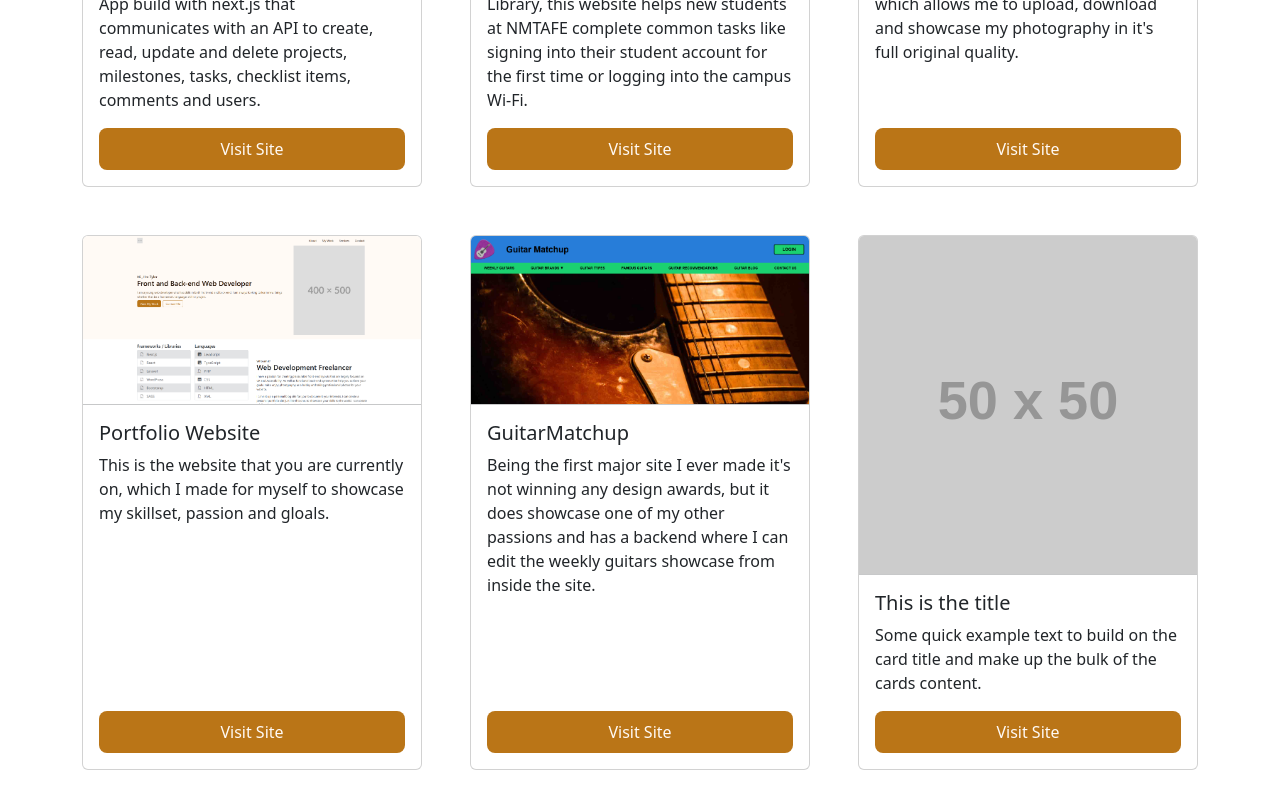
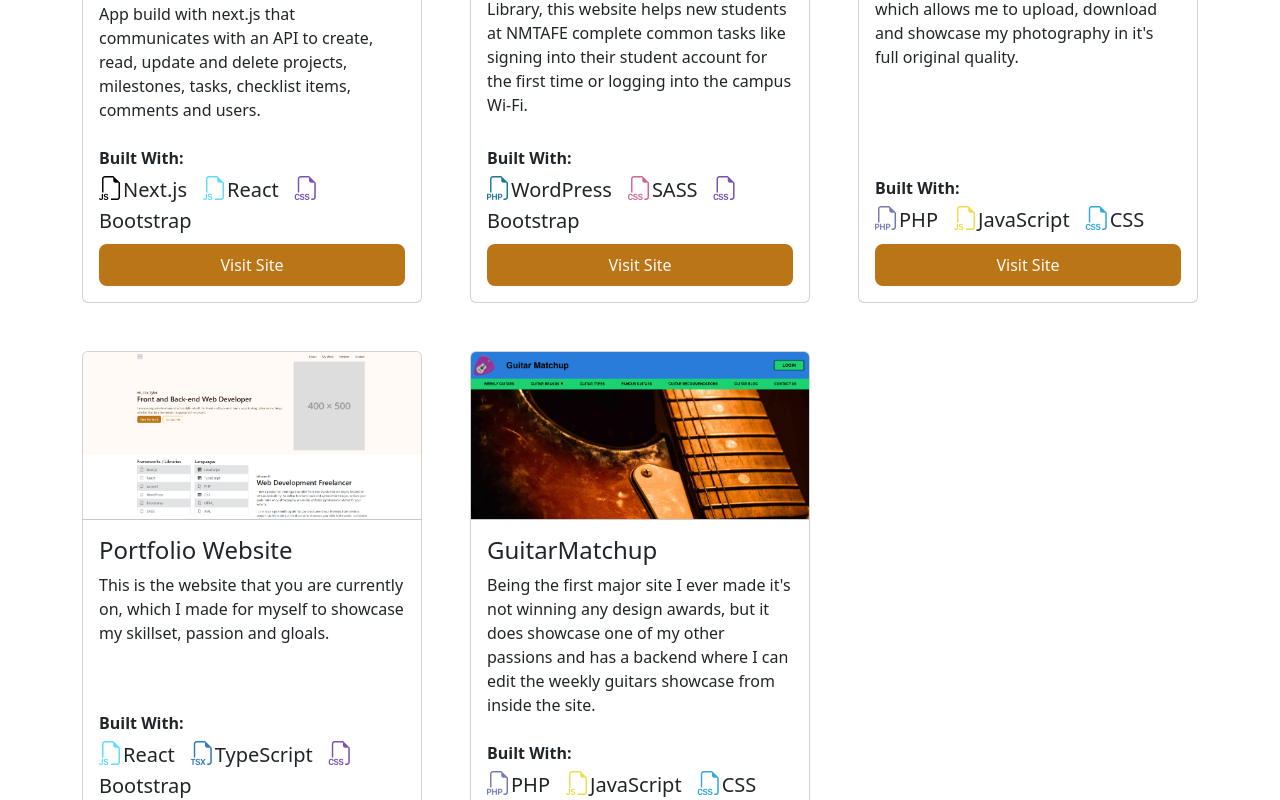
Before and after one commit to Tyler-de-Wit/portfolio-site-react, a React (Vite) app: page / in a window 1280 px wide. Shown: the part 1660-2460 px from the top of the page. Built offline with nearby package versions, Linux system fonts and the light colour scheme.

Commit message:
feat: Add the tools that were used to build each project to the project cards and give them their brand colours

```diff
--- a/src/App.css
+++ b/src/App.css
@@ -51,3 +51,32 @@ header {
   background-color: var(--links);
   border: 1px solid transparent;
 }
+
+/* Brand Text Colours */
+.text-bootstrap {
+  color: #7952b3;
+}
+.text-js {
+  color: #f0db4f;
+}
+.text-wordpress {
+  color: #21759b;
+}
+.text-sass {
+  color: #cc6699;
+}
+.text-php {
+  color: #777bb3;
+}
+.text-react {
+  color: #61dbfb;
+}
+.text-next {
+  color: #000000;
+}
+.text-css {
+  color: #33a9dc;
+}
+.text-ts {
+  color: #3178c6;
+}
--- a/src/components/MyWorkSection.tsx
+++ b/src/components/MyWorkSection.tsx
@@ -18,15 +18,27 @@ const MyWorkSection = () => {
                 </a>
                 <hr className="m-0" />
                 <div className="card-body d-flex flex-column">
-                  <h3 className="card-title fs-5">{project.title}</h3>
+                  <h3 className="card-title fs-4">{project.title}</h3>
                   <p className="card-text">{project.text}</p>
+                  <div className="mt-auto">
+                    <div className="mb-2 mt-2">
+                      <span className="fw-semibold">Built With:</span>
+                      <br />
+                      {project.projectSkills.map((skill) => (
+                        <span key={skill.skillName} className="me-3 fs-5">
+                          <i className={`${skill.skillIcon} fs-4`}></i>
+                          {skill.skillName}
+                        </span>
+                      ))}
+                    </div>
                     <a
                       href={project.linkHref}
-                    className="btn button-link mt-auto"
+                      className="btn button-link w-100"
                       target="_blank"
                     >
                       {project.linkText}
                     </a>
+                  </div>
                 </div>
               </div>
             </div>
--- a/src/data/projectCards.ts
+++ b/src/data/projectCards.ts
@@ -6,6 +6,12 @@ interface Project {
   text: string;
   linkHref: string;
   linkText: string;
+  projectSkills: ProjectSkill[];
+}
+
+interface ProjectSkill {
+  skillIcon: string;
+  skillName: string;
 }
 
 const projectCards: Project[] = [
@@ -17,6 +23,20 @@ const projectCards: Project[] = [
     text: "App build with next.js that communicates with an API to create, read, update and delete projects, milestones, tasks, checklist items, comments and users.",
     linkHref: "https://at3-web-app-using-frameworks-tyler.vercel.app/",
     linkText: "Visit Site",
+    projectSkills: [
+      {
+        skillIcon: "bi bi-filetype-js text-next",
+        skillName: "Next.js",
+      },
+      {
+        skillIcon: "bi bi-filetype-js text-react",
+        skillName: "React",
+      },
+      {
+        skillIcon: "bi bi-filetype-css text-bootstrap",
+        skillName: "Bootstrap",
+      },
+    ],
   },
   {
     id: 2,
@@ -26,6 +46,20 @@ const projectCards: Project[] = [
     text: "Built specifically for a client at the NMT Library, this website helps new students at NMTAFE complete common tasks like signing into their student account for the first time or logging into the campus Wi-Fi.",
     linkHref: "https://mytafespace.screencraft.net.au/",
     linkText: "Visit Site",
+    projectSkills: [
+      {
+        skillIcon: "bi bi-filetype-php text-wordpress",
+        skillName: "WordPress",
+      },
+      {
+        skillIcon: "bi bi-filetype-css text-sass",
+        skillName: "SASS",
+      },
+      {
+        skillIcon: "bi bi-filetype-css text-bootstrap",
+        skillName: "Bootstrap",
+      },
+    ],
   },
   {
     id: 3,
@@ -35,6 +69,20 @@ const projectCards: Project[] = [
     text: "This is a site that I made for myself which allows me to upload, download and showcase my photography in it's full original quality.",
     linkHref: "https://tilspics.com",
     linkText: "Visit Site",
+    projectSkills: [
+      {
+        skillIcon: "bi bi-filetype-php text-php",
+        skillName: "PHP",
+      },
+      {
+        skillIcon: "bi bi-filetype-js text-js",
+        skillName: "JavaScript",
+      },
+      {
+        skillIcon: "bi bi-filetype-css text-css",
+        skillName: "CSS",
+      },
+    ],
   },
   {
     id: 4,
@@ -44,6 +92,20 @@ const projectCards: Project[] = [
     text: "This is the website that you are currently on, which I made for myself to showcase my skillset, passion and gloals.",
     linkHref: "https://tylerdewit.com",
     linkText: "Visit Site",
+    projectSkills: [
+      {
+        skillIcon: "bi bi-filetype-js text-react",
+        skillName: "React",
+      },
+      {
+        skillIcon: "bi bi-filetype-tsx text-ts",
+        skillName: "TypeScript",
+      },
+      {
+        skillIcon: "bi bi-filetype-css text-bootstrap",
+        skillName: "Bootstrap",
+      },
+    ],
   },
   {
     id: 5,
@@ -53,15 +115,20 @@ const projectCards: Project[] = [
     text: "Being the first major site I ever made it's not winning any design awards, but it does showcase one of my other passions and has a backend where I can edit the weekly guitars showcase from inside the site.",
     linkHref: "https://guitarmatchup.com",
     linkText: "Visit Site",
-  },
-  {
-    id: 6,
-    imageSrc: "https://placehold.co/50x50",
-    imageAlt: "...",
-    title: "This is the title",
-    text: "Some quick example text to build on the card title and make up the bulk of the cards content.",
-    linkHref: "#",
-    linkText: "Visit Site",
+    projectSkills: [
+      {
+        skillIcon: "bi bi-filetype-php text-php",
+        skillName: "PHP",
+      },
+      {
+        skillIcon: "bi bi-filetype-js text-js",
+        skillName: "JavaScript",
+      },
+      {
+        skillIcon: "bi bi-filetype-css text-css",
+        skillName: "CSS",
+      },
+    ],
   },
 ];
 
```
Lines whose indentation alone changed are shown as unchanged.
